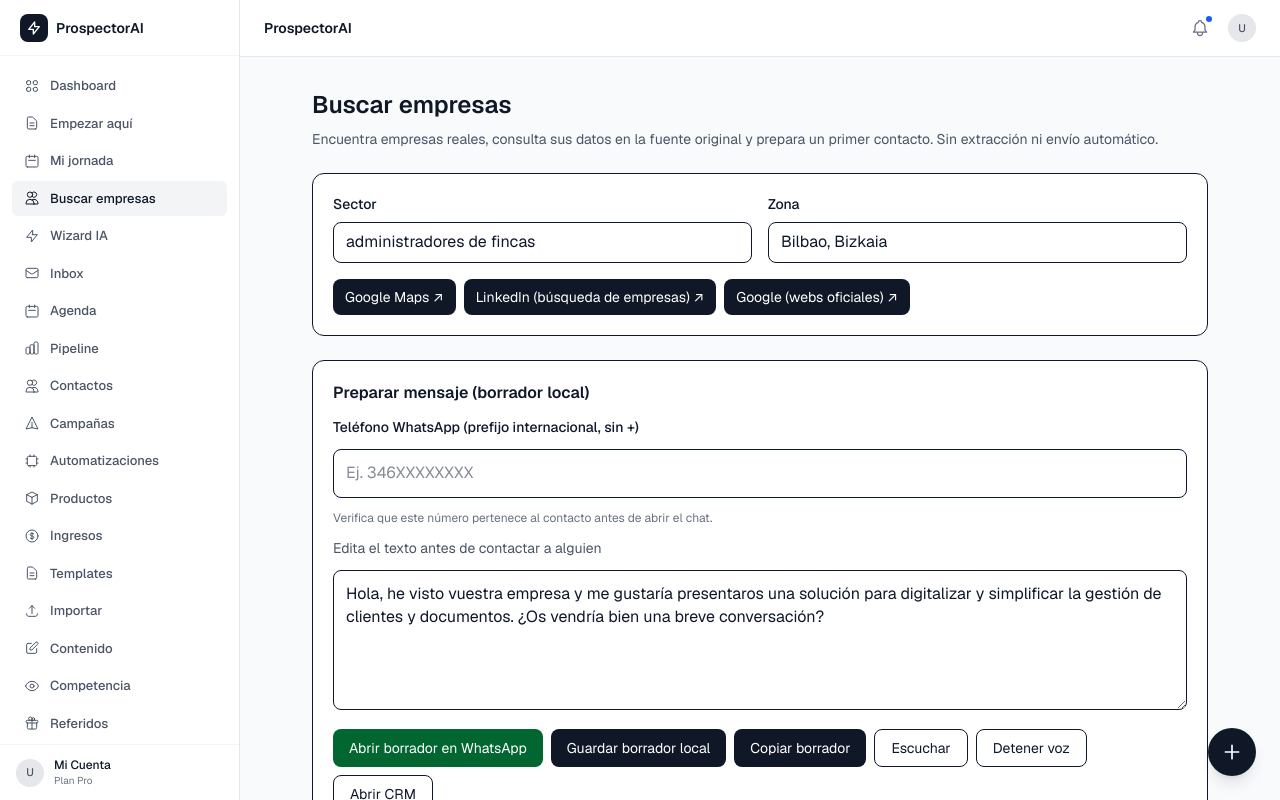
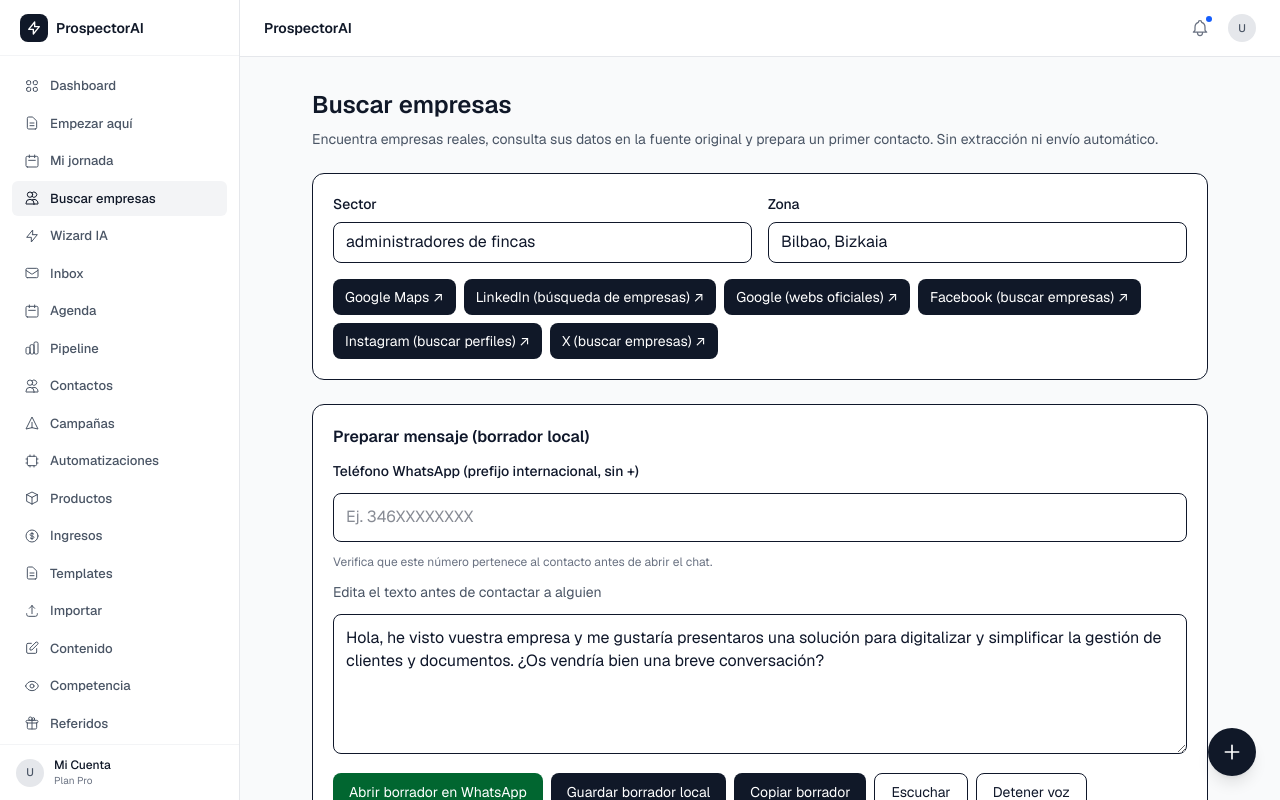
Before and after one commit to kepabilbao67-bot/prospector-AI, a Next.js app: page /buscar-empresas in a window 1280 px wide. Built offline with nearby package versions, Linux system fonts and the light colour scheme.

Commit message:
feat: add manual Facebook Instagram X company discovery links

```diff
--- a/src/app/(dashboard)/buscar-empresas/page.tsx
+++ b/src/app/(dashboard)/buscar-empresas/page.tsx
@@ -48,6 +48,9 @@ export default function BuscarEmpresasPage() {
     { titulo: "Google Maps", url: "https://www.google.com/maps/search/?api=1&query=" + encodeURIComponent(busqueda) },
     { titulo: "LinkedIn (búsqueda de empresas)", url: "https://www.linkedin.com/search/results/companies/?keywords=" + encodeURIComponent(busqueda) },
     { titulo: "Google (webs oficiales)", url: "https://www.google.com/search?q=" + encodeURIComponent(busqueda + " empresa contacto") },
+    { titulo: "Facebook (buscar empresas)", url: "https://www.facebook.com/search/pages/?q=" + encodeURIComponent(busqueda) },
+    { titulo: "Instagram (buscar perfiles)", url: "https://www.google.com/search?q=" + encodeURIComponent("site:instagram.com " + busqueda) },
+    { titulo: "X (buscar empresas)", url: "https://x.com/search?q=" + encodeURIComponent(busqueda) + "&f=user" },
   ];
 
   function abrirWhatsApp() {
```
